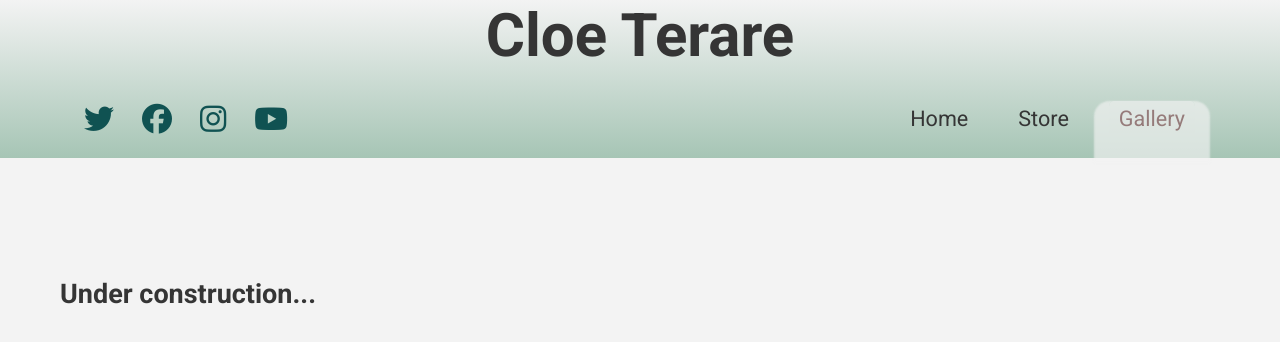
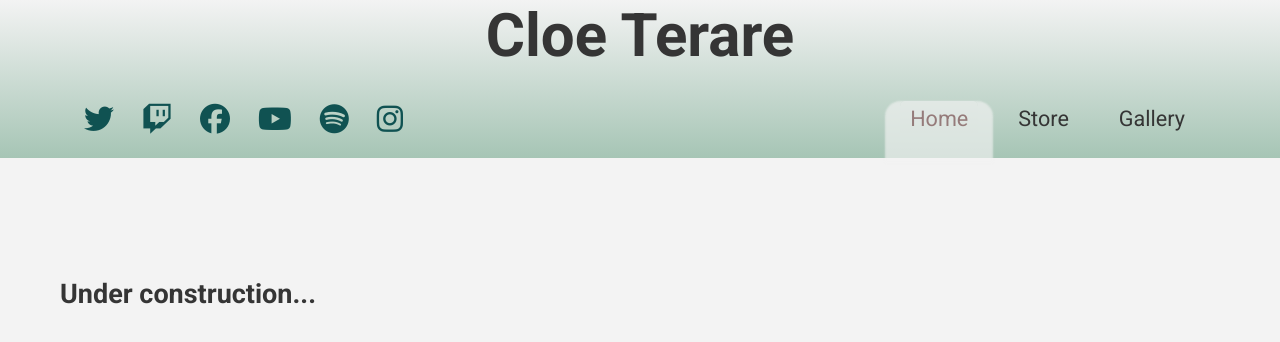
Before and after one commit to CloeTerare/cloeterare, a plain HTML site: page gallery.html in a window 1280 px wide. Drawn offline with Linux system fonts and the light colour scheme.

Commit message:
matched header with all pages

```diff
--- a/gallery.html
+++ b/gallery.html
@@ -13,14 +13,16 @@
         <div class="container flex justify-between ">
             <div id="socials-header">
                 <a href="https://twitter.com/cloeterare" target="_blank"><i class="fab fa-twitter"></i></a>
+                <a href="https://www.twitch.tv/sylva_gg" target="_blank"><i class="fab fa-twitch"></i></a>
                 <a href="https://www.facebook.com/cloeterare/" target="_blank"><i class="fab fa-facebook"></i></a>
+                <a href="https://www.youtube.com/channel/UCSmTkpXoAzGJOpvQSJZJZJQ" target="_blank"><i class="fab fa-youtube"></i></a>
+                <a href="https://open.spotify.com/artist/7FndscX6qPcyhuUgWlBHXf?si=e6VF0jMMTdC7jaiKayLY0Q" target="_blank"><i class="fab fa-spotify"></i></a>
                 <a href="https://www.instagram.com/cloeterare/" target="_blank"><i class="fab fa-instagram"></i></a>
-                <a href="https://www.youtube.com/channel/UCSmTkpXoAzGJOpvQSJZJZJQ" target="_blank"><i class="fab fa-youtube"></i></a>
             </div>
             <nav class="flex justify-between">
-                <a href="/cloeterare/">Home</a>
+                <a class="current-page" href="/cloeterare/">Home</a>
                 <a href="/cloeterare/store.html">Store</a>
-                <a class="current-page" href="/cloeterare/gallery.html">Gallery</a>
+                <a href="/cloeterare/gallery.html">Gallery</a>
             </nav>
         </div>
     </header>
```
Also changed, not shown: store.html (+5 -3 lines).
